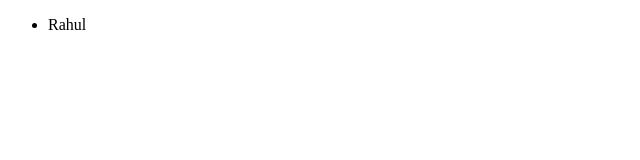
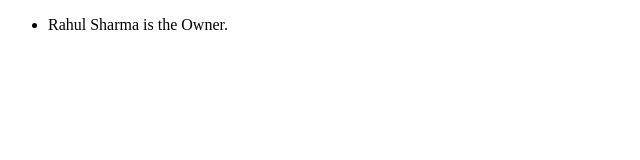
Before and after one commit to rahulsharma-ux/vegetables.github.io, a plain HTML site: page login.html in a window 1280 px wide. Shown: the whole page, without its empty margins (0-640 px from the left). Drawn offline with Linux system fonts and the light colour scheme.

Commit message:
Update login.html

```diff
--- a/login.html
+++ b/login.html
@@ -9,7 +9,7 @@
   <div>
     <ul>
       <li>
-        Rahul
+        Rahul Sharma is the Owner.
       </li>
     </ul>
   </div>
```
